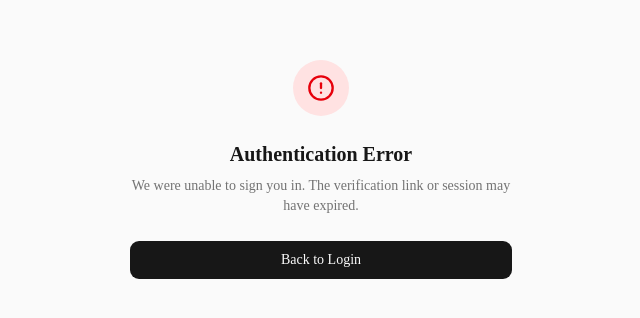
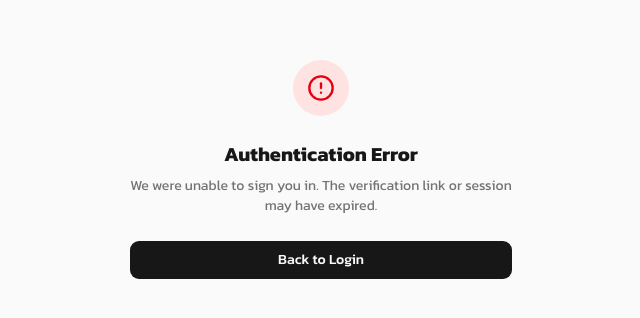
Before and after one commit to nabhon/CaffeCallories, a Next.js app: page /auth/error in a window 1280 px wide. Shown: the part 230-548 px from the top of the page, without its empty margins (319-959 px from the left). Built offline with nearby package versions, Linux system fonts and the light colour scheme.

Commit message:
docs: anchor design system in DESIGN.md and configure Kanit font

```diff
--- a/src/app/globals.css
+++ b/src/app/globals.css
@@ -7,9 +7,9 @@
 @theme inline {
   --color-background: var(--background);
   --color-foreground: var(--foreground);
-  --font-sans: var(--font-sans);
+  --font-sans: var(--font-kanit), system-ui, sans-serif;
   --font-mono: var(--font-geist-mono);
-  --font-heading: var(--font-sans);
+  --font-heading: var(--font-kanit), system-ui, sans-serif;
   --color-sidebar-ring: var(--sidebar-ring);
   --color-sidebar-border: var(--sidebar-border);
   --color-sidebar-accent-foreground: var(--sidebar-accent-foreground);
--- a/src/app/layout.tsx
+++ b/src/app/layout.tsx
@@ -1,15 +1,12 @@
-import type { Metadata } from "next";
-import { Geist, Geist_Mono } from "next/font/google";
+import type { Metadata, Viewport } from "next";
+import { Kanit } from "next/font/google";
 import "./globals.css";
 
-const geistSans = Geist({
-  variable: "--font-geist-sans",
-  subsets: ["latin"],
-});
-
-const geistMono = Geist_Mono({
-  variable: "--font-geist-mono",
-  subsets: ["latin"],
+const kanit = Kanit({
+  variable: "--font-kanit",
+  subsets: ["latin", "thai"],
+  weight: ["300", "400", "500", "600", "700"],
+  display: "swap",
 });
 
 export const metadata: Metadata = {
@@ -17,13 +14,30 @@ export const metadata: Metadata = {
   description: "Track calories and coffee drinks with Caffecallories",
 };
 
-export default function RootLayout({ children }: LayoutProps<"/">) {
+export const viewport: Viewport = {
+  width: "device-width",
+  initialScale: 1,
+  maximumScale: 1,
+  viewportFit: "cover",
+  themeColor: [
+    { media: "(prefers-color-scheme: light)", color: "#fafaf9" },
+    { media: "(prefers-color-scheme: dark)", color: "#0c0a09" },
+  ],
+};
+
+export default function RootLayout({
+  children,
+}: {
+  children: React.ReactNode;
+}) {
   return (
     <html
       lang="en"
-      className={`${geistSans.variable} ${geistMono.variable} h-full antialiased`}
+      className={`${kanit.variable} h-full antialiased font-sans`}
     >
-      <body className="min-h-full flex flex-col">{children}</body>
+      <body className="min-h-full flex flex-col font-sans bg-background text-foreground antialiased selection:bg-amber-500/20 selection:text-amber-900">
+        {children}
+      </body>
     </html>
   );
 }
```
Also changed, not shown: 1 other file (tests, documents, lock files or other folders).
